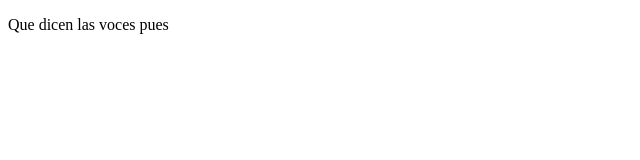
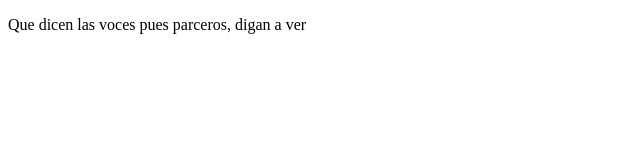
Before and after one commit to afescol91/proyectoDemoCursoPrework, a plain HTML site: page index.html in a window 1280 px wide. Shown: the whole page, without its empty margins (0-640 px from the left). Drawn offline with Linux system fonts and the light colour scheme.

Commit message:
Cambios Agregados

```diff
--- a/index.html
+++ b/index.html
@@ -8,7 +8,7 @@
 </head>
 <body>
     <p>
-        Que dicen las voces pues
+        Que dicen las voces pues parceros, digan a ver
 
     </p>
 </body>
```
